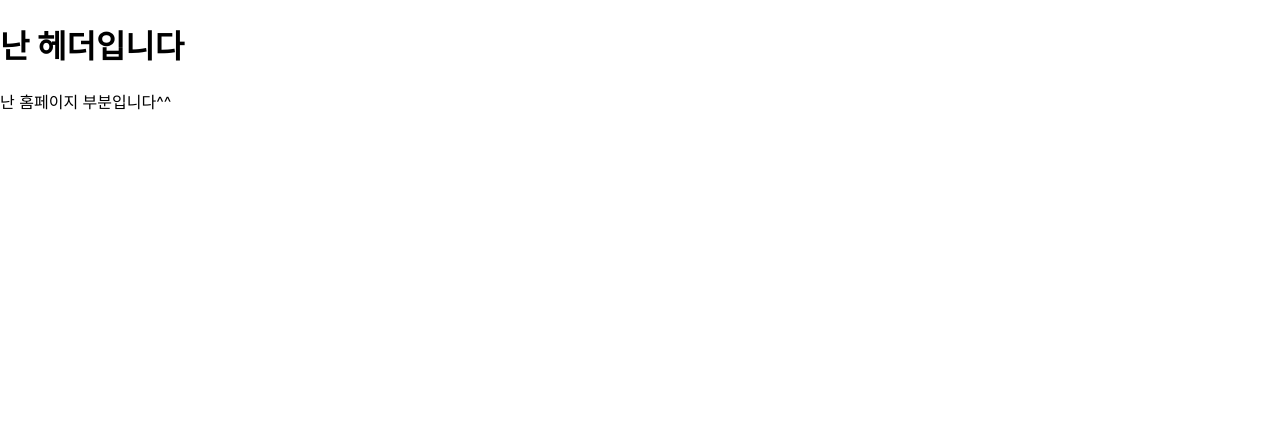
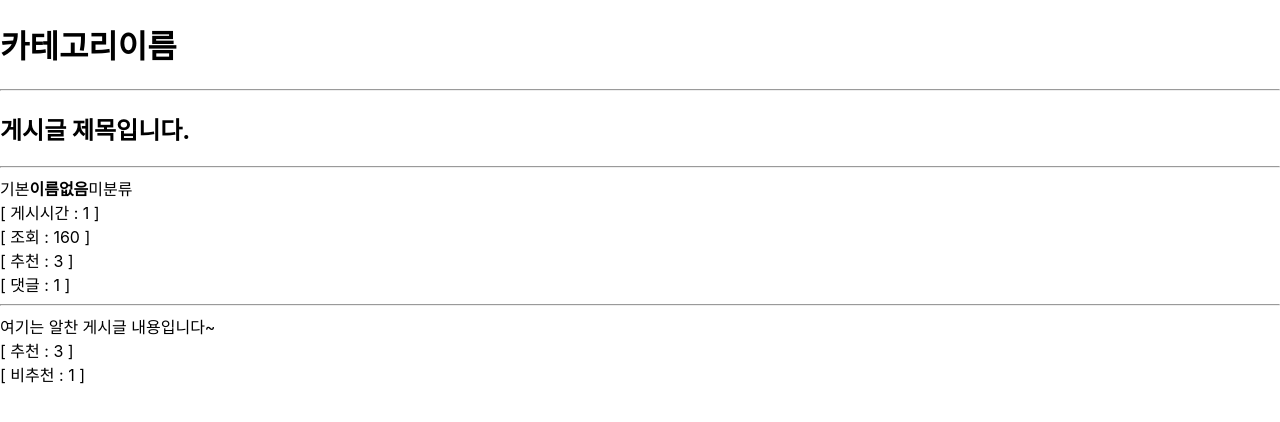
Before and after one commit to MJU-HelloWorld/front, a React (Create React App) app in the folder hello-world/: page / in a window 1280 px wide. Shown: the top 422 px of the page. Built offline with nearby package versions, Linux system fonts and the light colour scheme.

Commit message:
feat: 게시글 구조 작성

```diff
--- a/hello-world/src/App.js
+++ b/hello-world/src/App.js
@@ -1,8 +1,9 @@
+import BoardPage from "./components/boardPage/BoardPage";
 import Homepage from "./components/homePage/Homepage";
 function App() {
   return (
     <div className="App">
-      <Homepage></Homepage>
+      <BoardPage></BoardPage>
 
     </div>
   );
--- /dev/null
+++ b/hello-world/src/components/boardPage/BoardContent.jsx
@@ -0,0 +1,9 @@
+function BoardContent(props) {
+    return (
+      <div>
+          {props.text}
+      </div>
+    );
+  }
+
+  export default BoardContent;
--- /dev/null
+++ b/hello-world/src/components/boardPage/BoardDislike.jsx
@@ -0,0 +1,9 @@
+function BoardDislike() {
+    return (
+      <div>
+
+      </div>
+    );
+  }
+
+  export default BoardDislike;
--- /dev/null
+++ b/hello-world/src/components/boardPage/BoardInfo.jsx
@@ -0,0 +1,9 @@
+function BoardInfo(props) {
+    return (
+      <div>
+          <div>{"["} {props.type} : {props.count} {"]"}</div>
+      </div>
+    );
+  }
+
+  export default BoardInfo;
--- /dev/null
+++ b/hello-world/src/components/boardPage/BoardPage.jsx
@@ -0,0 +1,47 @@
+import { useState } from "react";
+import BoardInfo from "./BoardInfo";
+import UserProfile from "./UserProfile";
+import BoardDislike from "./BoardDislike";
+import BoardContent from "./BoardContent";
+
+function BoardPage() {
+  const [postTime, setPostTime] = useState(1)
+  const [viewsCount, setViewsCount] = useState(160);
+  const [likeCount, setLikeCount] = useState(3);
+  const [dislikeCount, setDislikeCount] = useState(1);
+  const [commentCount, setCommentCount] = useState(1);
+  const [user, setUser] = useState({
+    userName: "이름없음",
+    국적: "미분류",
+    유형: "미분류",
+    프로필사진: "기본",
+  });
+  const [boardContent, setBoardContent] = useState("여기는 알찬 게시글 내용입니다~")
+
+  return (
+    <div className="App">
+      <h1>카테고리이름</h1>
+      <hr />
+
+      <h2>게시글 제목입니다.</h2>
+      <hr />
+
+      <div>
+        <UserProfile user={user}></UserProfile>
+        <BoardInfo type="게시시간" count={postTime}></BoardInfo>
+        <BoardInfo type="조회" count={viewsCount}></BoardInfo>
+        <BoardInfo type="추천" count={likeCount}></BoardInfo>
+        <BoardInfo type="댓글" count={commentCount}></BoardInfo>
+      </div>
+
+      <hr />
+      <div>
+        <BoardContent text={boardContent}></BoardContent>
+      </div>
+      <BoardInfo type="추천" count={likeCount}></BoardInfo>
+      <BoardInfo type="비추천" count={dislikeCount}></BoardInfo>
+    </div>
+  );
+}
+
+export default BoardPage;
--- /dev/null
+++ b/hello-world/src/components/boardPage/UserProfile.jsx
@@ -0,0 +1,12 @@
+function UserProfile(props) {
+    return (
+      <>
+      <span>{props.user.프로필사진}</span>
+      <b>{props.user.userName}</b>
+      <span>{props.user.유형}</span>
+
+      </>
+    );
+  }
+
+  export default UserProfile;
```
Also changed, not shown: hello-world/src/components/boardPage/BoardComment.jsx (added, +9 -0 lines), hello-world/src/components/boardPage/BoardLike.jsx (added, +9 -0 lines), hello-world/src/components/boardPage/Title.jsx (added, +9 -0 lines).
